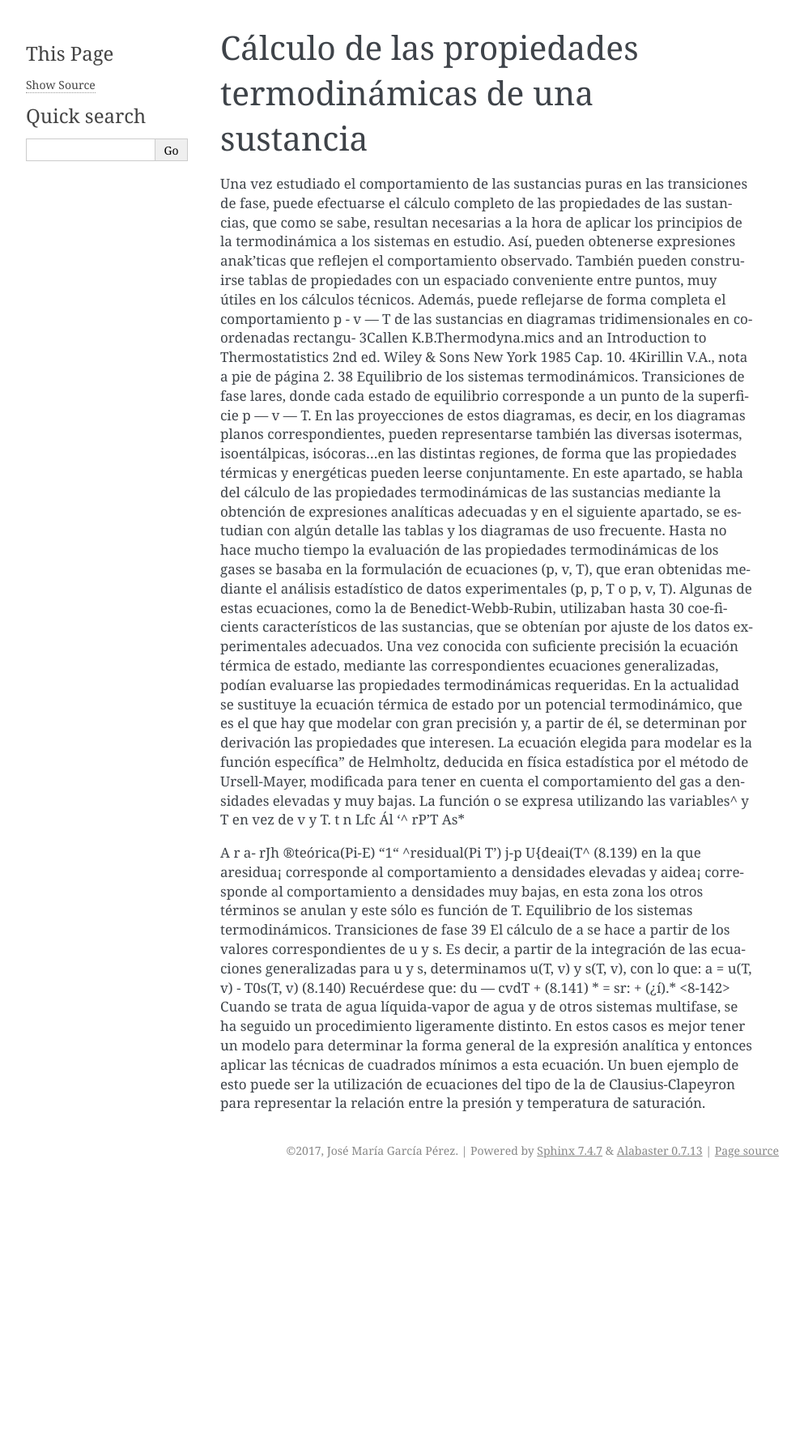
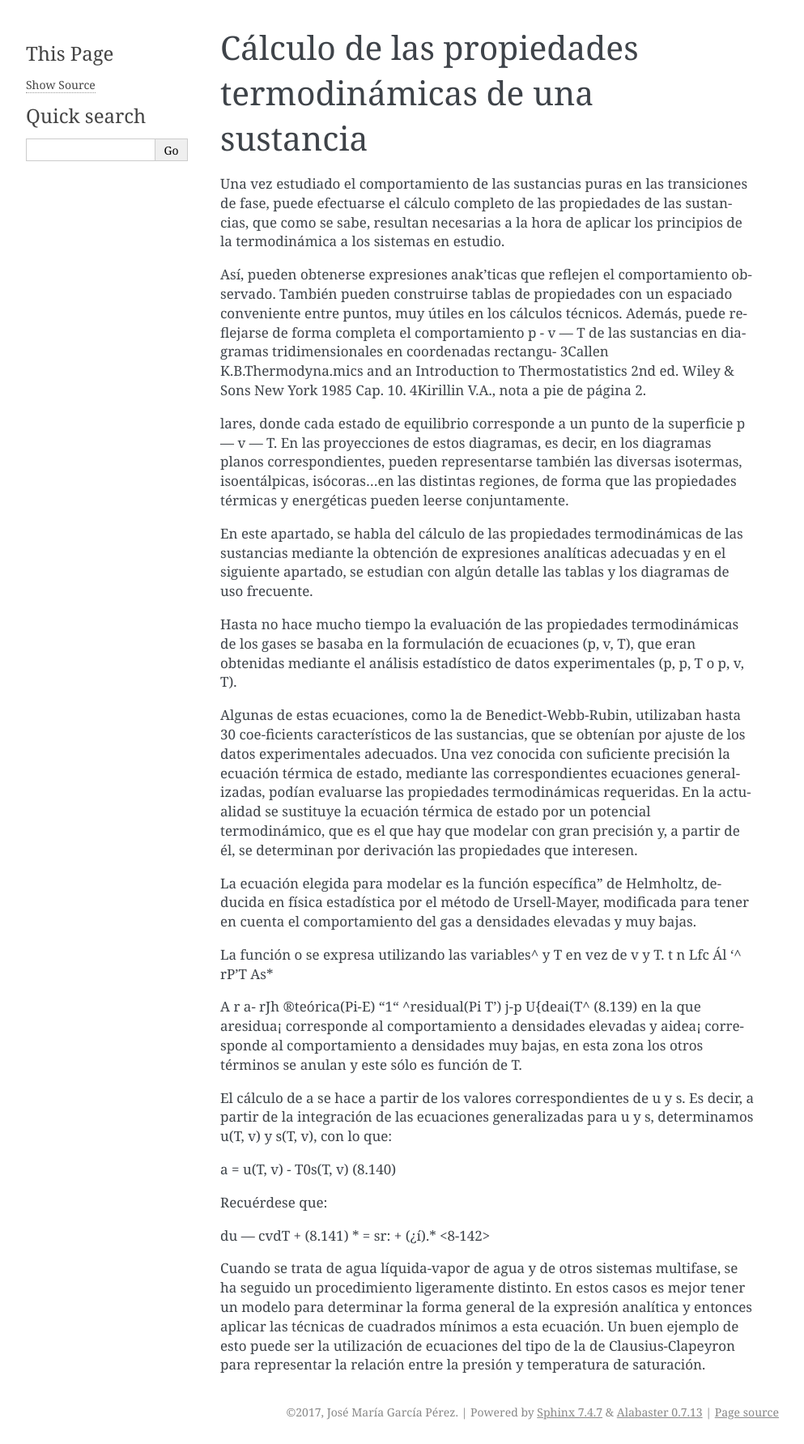
Before and after one commit to mantielero/termodinamica, a Sphinx documentation site: the page built from source/equilibrio_calculo_propiedades.rst, in a window 1280 px wide. Shown: the whole page at 81% size, without its empty margins (148-1141 px from the left). Built offline with Sphinx 7.4.7, drawn with Linux system fonts in a browser that asks for light colours; pages that are not in the unit, such as notebooks, are missing from menus; before the commit the page ends 1460 px from its top, so only the background shows below that.

Commit message:
Update equilibrio_calculo_propiedades.rst

```diff
--- a/source/equilibrio_calculo_propiedades.rst
+++ b/source/equilibrio_calculo_propiedades.rst
@@ -2,18 +2,25 @@ Cálculo de las propiedades termodinámicas de una sustancia
 ----------------------------------------------------------
 
 Una vez estudiado el comportamiento de las sustancias puras en las transiciones de fase, puede efectuarse el cálculo completo de las propiedades de las sustancias, que como se sabe, resultan necesarias a la hora de aplicar los principios de la termodinámica a los sistemas en estudio.
+
 Así, pueden obtenerse expresiones anak'ticas que reflejen el comportamiento observado. También pueden construirse tablas de propiedades con un espaciado conveniente entre puntos, muy útiles en los cálculos técnicos. Además, puede reflejarse de forma completa el comportamiento p - v — T de las sustancias en diagramas tridimensionales en coordenadas rectangu-
 3Callen K.B.Thermodyna.mics and an Introduction to Thermostatistics 2nd ed. Wiley & Sons New York 1985 Cap. 10.
 4Kirillin V.A., nota a pie de página 2.
-38
-Equilibrio de los sistemas termodinámicos. Transiciones de fase
+
+
+
 lares, donde cada estado de equilibrio corresponde a un punto de la superficie p — v — T. En las proyecciones de estos diagramas, es decir, en los diagramas planos correspondientes, pueden representarse también las diversas isotermas, isoentálpicas, isócoras...en las distintas regiones, de forma que las propiedades térmicas y energéticas pueden leerse conjuntamente.
+
 En este apartado, se habla del cálculo de las propiedades termodinámicas de las sustancias mediante la obtención de expresiones analíticas adecuadas y en el siguiente apartado, se estudian con algún detalle las tablas y los diagramas de uso frecuente.
+
 Hasta no hace mucho tiempo la evaluación de las propiedades termodinámicas de los gases se basaba en la formulación de ecuaciones (p, v, T), que eran obtenidas mediante el análisis estadístico de datos experimentales (p, p, T o p, v, T).
+
 Algunas de estas ecuaciones, como la de Benedict-Webb-Rubin, utilizaban hasta 30 coe-ficients característicos de las sustancias, que se obtenían por ajuste de los datos experimentales adecuados.
 Una vez conocida con suficiente precisión la ecuación térmica de estado, mediante las correspondientes ecuaciones generalizadas, podían evaluarse las propiedades termodinámicas requeridas.
 En la actualidad se sustituye la ecuación térmica de estado por un potencial termodinámico, que es el que hay que modelar con gran precisión y, a partir de él, se determinan por derivación las propiedades que interesen.
+
 La ecuación elegida para modelar es la función específica" de Helmholtz, deducida en física estadística por el método de Ursell-Mayer, modificada para tener en cuenta el comportamiento del gas a densidades elevadas y muy bajas.
+
 La función o se expresa utilizando las variables^ y T en vez de v y T. t
 n Lfc Ál ‘^ rP'T As*
 
@@ -22,13 +29,16 @@ rJh
 ®teórica(Pi-E) “1“ ^residual(Pi T') j-p U{deai(T^
 (8.139)
 en la que aresidua¡ corresponde al comportamiento a densidades elevadas y aidea¡ corresponde al comportamiento a densidades muy bajas, en esta zona los otros términos se anulan y este sólo es función de T.
-Equilibrio de los sistemas termodinámicos. Transiciones de fase
-39
+
 El cálculo de a se hace a partir de los valores correspondientes de u y s. Es decir, a partir de la integración de las ecuaciones generalizadas para u y s, determinamos u(T, v) y s(T, v), con lo que:
+
 a = u(T, v) - T0s(T, v)
 (8.140)
+
 Recuérdese que:
+
 du — cvdT +
 (8.141)
 * = sr: + (¿í).*	<8-142>
+
 Cuando se trata de agua líquida-vapor de agua y de otros sistemas multifase, se ha seguido un procedimiento ligeramente distinto. En estos casos es mejor tener un modelo para determinar la forma general de la expresión analítica y entonces aplicar las técnicas de cuadrados mínimos a esta ecuación. Un buen ejemplo de esto puede ser la utilización de ecuaciones del tipo de la de Clausius-Clapeyron para representar la relación entre la presión y temperatura de saturación.
```
